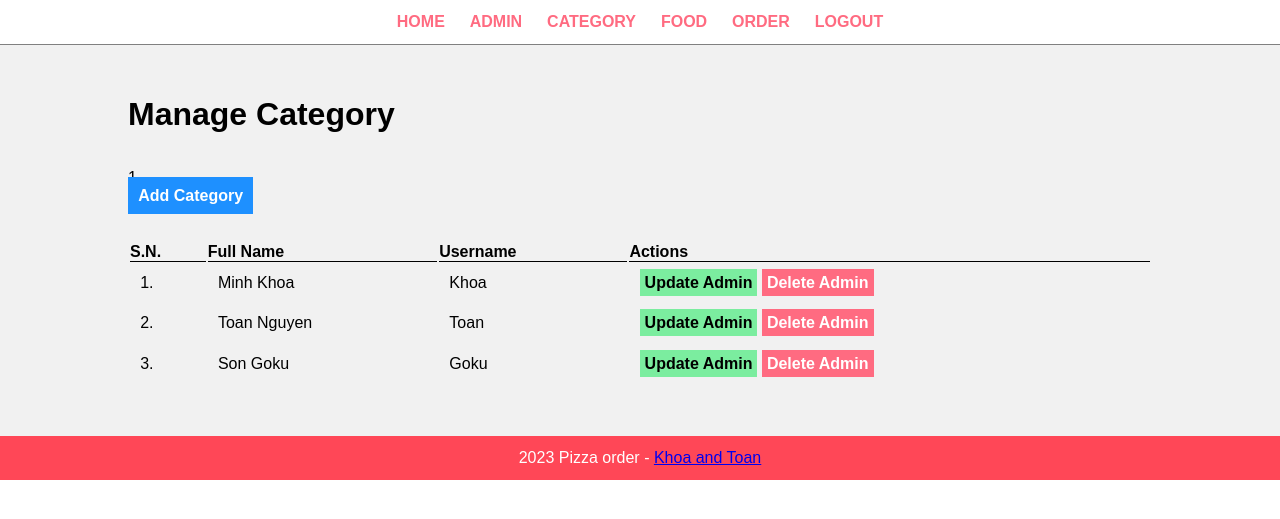
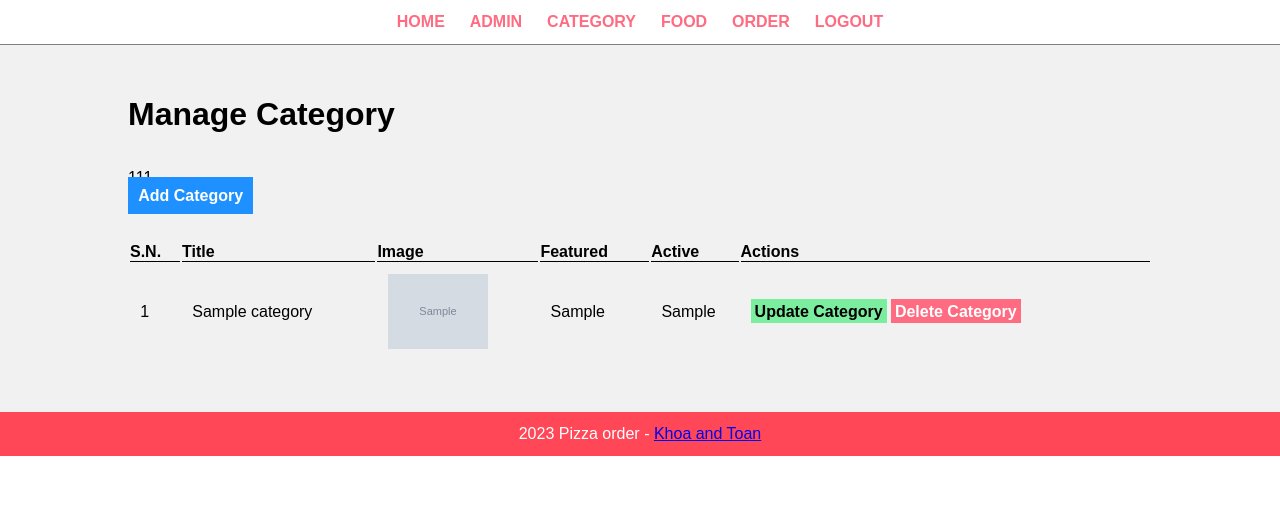
Before and after one commit to Khoa-Nguyen1234/PHP, a PHP site: page /a/admin/manage-category.php in a window 1280 px wide. Shown: the top 519 px of the page. Run offline with PHP 8.4, Linux system fonts and the light colour scheme; the visitor is signed in with stand-in values (Sample User, id 1); tables that the repository leaves empty or names only in its code hold one stand-in row (values such as "Sample post"); grey boxes marked "Sample" are stand-in pictures; some libraries are stand-ins or nearby versions.

Commit message:
dang bi loi nut delete phan category

```diff
--- a/admin/manage-category.php
+++ b/admin/manage-category.php
@@ -11,6 +11,18 @@
                     echo $_SESSION['add'];
                     unset($_SESSION['add']);
                 }
+
+                if(isset($_SESSION['remove']))
+                {
+                    echo $_SESSION['remove'];
+                    unset($_SESSION['remove']);
+                }
+
+                if(isset($_SESSION['delete']))
+                {
+                    echo $_SESSION['delete'];
+                    unset($_SESSION['delete']);
+                }
                 ?>
                 <br>
 
@@ -22,40 +34,86 @@
                 <table class="tbl-full">
                     <tr>
                         <th>S.N.</th>
-                        <th>Full Name</th>
-                        <th>Username</th>
+                        <th>Title</th>
+                        <th>Image</th>
+                        <th>Featured</th>
+                        <th>Active</th>
                         <th>Actions</th>
                     </tr>
 
+                    <?php
+                        //Query to get all categories from database
+                        $sql = "SELECT * FROM tbl_category";
+
+                        //Execute query
+                        $res = mysqli_query($conn, $sql);
+
+                        //Count Rows
+                        $count = mysqli_num_rows($res);
+
+                        //Create Serial number variable and assign value as 1
+                        $sn=1;
+
+                        //Check whether we have data in database or not
+                        if($count>0)
+                        {
+                            //We have data in database
+                            //Get the data and display
+                            while($row=mysqli_fetch_assoc($res))
+                            {
+                                $id = $row['id'];
+                                $title = $row['title'];
+                                $image_name = $row['image_name'];
+                                $featured = $row['featured'];
+                                $active = $row['active'];
+
+                                ?>
                                    <tr>
-                        <td>1. </td>
-                        <td>Minh Khoa</td>
-                        <td>Khoa</td>
+                                        <td><?php echo $sn++; ?> </td>
+                                        <td><?php echo $title; ?></td>
+
                                         <td>
-                            <a href="#" class="btn-secondary">Update Admin</a>
-                            <a href="#" class="btn-danger">Delete Admin</a>
+                                            <?php
+                                                //Check whether image name is avaible or not
+                                                if($image_name!="")
+                                                {
+                                                    //Display the image
+                                                    ?>
+                                                        <img src="<?php echo SITEURL; ?>images/category/<?php echo $image_name; ?>" width="100px">
+                                                    <?php
+                                                }
+                                                else
+                                                {
+                                                    //Display the message
+                                                    echo"<div class='error'>Image not Added.</div>";
+                                                }
+                                            ?>
+                                        </td>
+
+                                        <td><?php echo $featured; ?></td>
+                                        <td><?php echo $active; ?></td>
+                                        <td>
+                                            <a href="#" class="btn-secondary">Update Category</a>
+                                            <a href="<?php echo SITEURL; ?>admin/delete-category.php?id=<?php echo $id; ?>&image_name=<?php echo $image_name; ?>" class="btn-danger">Delete Category</a>
                                         </td>
                                     </tr>
+                                <?php
+                            }
+                        }
+                        else
+                        {
+                            //We do not have data
+                            //We'll display the message inside table
+                            ?>
 
                             <tr>
-                        <td>2. </td>
-                        <td>Toan Nguyen</td>
-                        <td>Toan</td>
-                        <td>
-                            <a href="#" class="btn-secondary">Update Admin</a>
-                            <a href="#" class="btn-danger">Delete Admin</a>
-                        </td>
+                                <td colspan="6"><div class="error">No Category Added.</div></td>
                             </tr>
 
-                    <tr>
-                        <td>3. </td>
-                        <td>Son Goku</td>
-                        <td>Goku</td>
-                        <td>
-                            <a href="#" class="btn-secondary">Update Admin</a>
-                            <a href="#" class="btn-danger">Delete Admin</a>
-                        </td>
-                    </tr>
+                            <?php
+                        }
+                    ?>
+
                 </table>
 
         </div>
```
Also changed, not shown: admin/add-category.php (+26 -4 lines), admin/delete-category.php (added, +65 -0 lines), images/category/Food_Category_154.jpg (added), images/category/Food_Category_985.png (added), images/category/khoa.jpg (added), images/category/trinh.png (added). Lines whose indentation alone changed are shown as unchanged.
